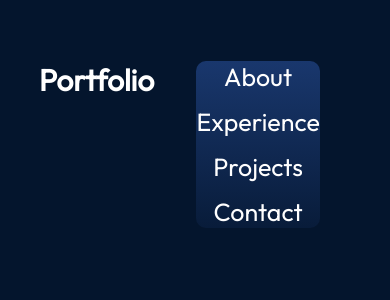
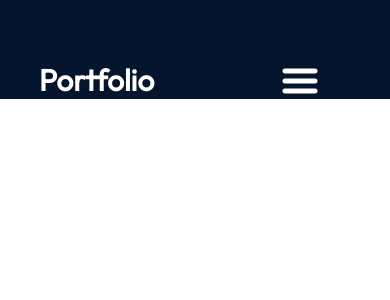
Before and after one commit to akila199910/My-Portfolio, a React (Vite) app in the folder react-portfolio/: page / in a window 390 px wide. Shown: the top 300 px of the page. Built offline with nearby package versions, Linux system fonts and the light colour scheme.

Commit message:
adding menuicon button and modify mobile friendly navbar componenent

```diff
--- a/react-portfolio/src/App.module.css
+++ b/react-portfolio/src/App.module.css
@@ -1,7 +1,8 @@
 @import "./vars.css";
 .App{
+
     background-color: var(--color-bg);
     width: 100%;
-    height: 100vh;
+    height: 100%;
     color: white;
 }
--- a/react-portfolio/src/components/Navbar/Navbar.jsx
+++ b/react-portfolio/src/components/Navbar/Navbar.jsx
@@ -1,12 +1,21 @@
-import React from 'react'
+import React, {useState} from 'react'
 import style from "./Navbar.module.css";
+import { getImageUrl } from '../../utils';
 
 function Navbar() {
+    const[menuOpen,setMenuOpen]=useState(false);
   return (
     <nav className={style.navbar}>
         <a className={style.title} href="/">Portfolio</a>
         <div className={style.menu}>
-            <ul className={style.menuItems}>
+            <img className={style.menuBtn}
+            src={menuOpen ? getImageUrl("nav/closeIcon.png")
+                          : getImageUrl("nav/menuIcon.png")}
+            alt="menu-button"
+            onClick={()=>setMenuOpen(!menuOpen)}
+            />
+            <ul className={`${style.menuItems} ${menuOpen && style.menuOpen}`}
+            onClick={()=>setMenuOpen(false)}>
                 <li><a href="#about">About</a></li>
 
                 <li><a href="#experience">Experience</a></li>
--- a/react-portfolio/src/components/Navbar/Navbar.module.css
+++ b/react-portfolio/src/components/Navbar/Navbar.module.css
@@ -54,6 +54,7 @@ margin:0 10%;
     }
 
     .menuItems{
+        display: none;
         flex-direction: column;
         align-items: center;
         gap: 13px;
@@ -64,6 +65,12 @@ margin:0 10%;
             rgba(25,55,109,0.2) 0%,
             rgba(25,55,109,1)100%
         );
+        padding: 24px 33px;
+        box-shadow: 0 0 4px 0 rgba(0,0,0,0.25);
     }
+    .menuOpen{
+        display: flex;
+        z-index: 1;
 
+    }
 }
--- a/react-portfolio/src/utils.js
+++ b/react-portfolio/src/utils.js
@@ -1,4 +1,4 @@
 export const getImageUrl = (path) =>{
 
-    return new URL(`assets/${path}`, import.meta.url).href;
+    return new URL(`/assets/${path}`, import.meta.url).href;
 };
```
